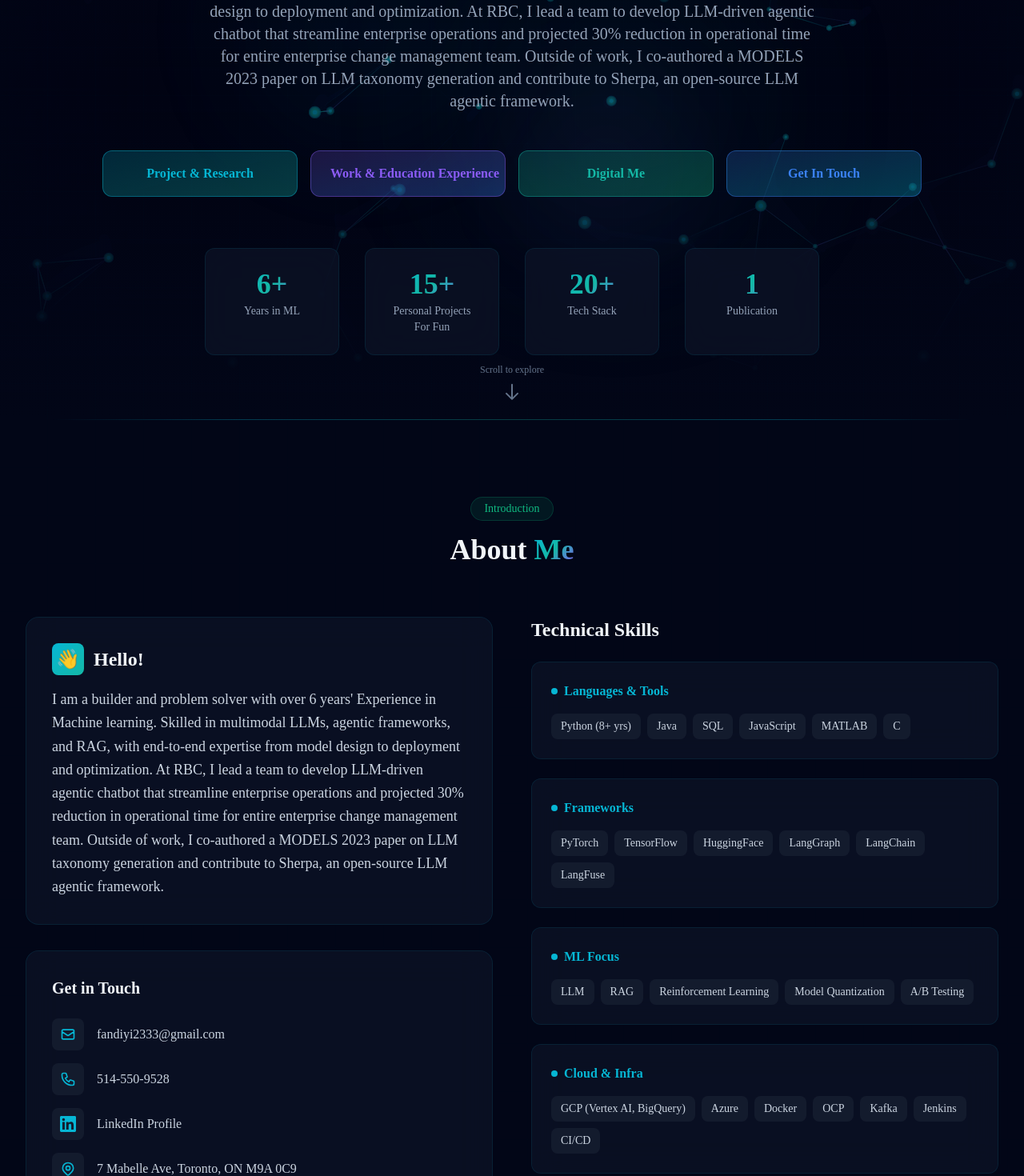
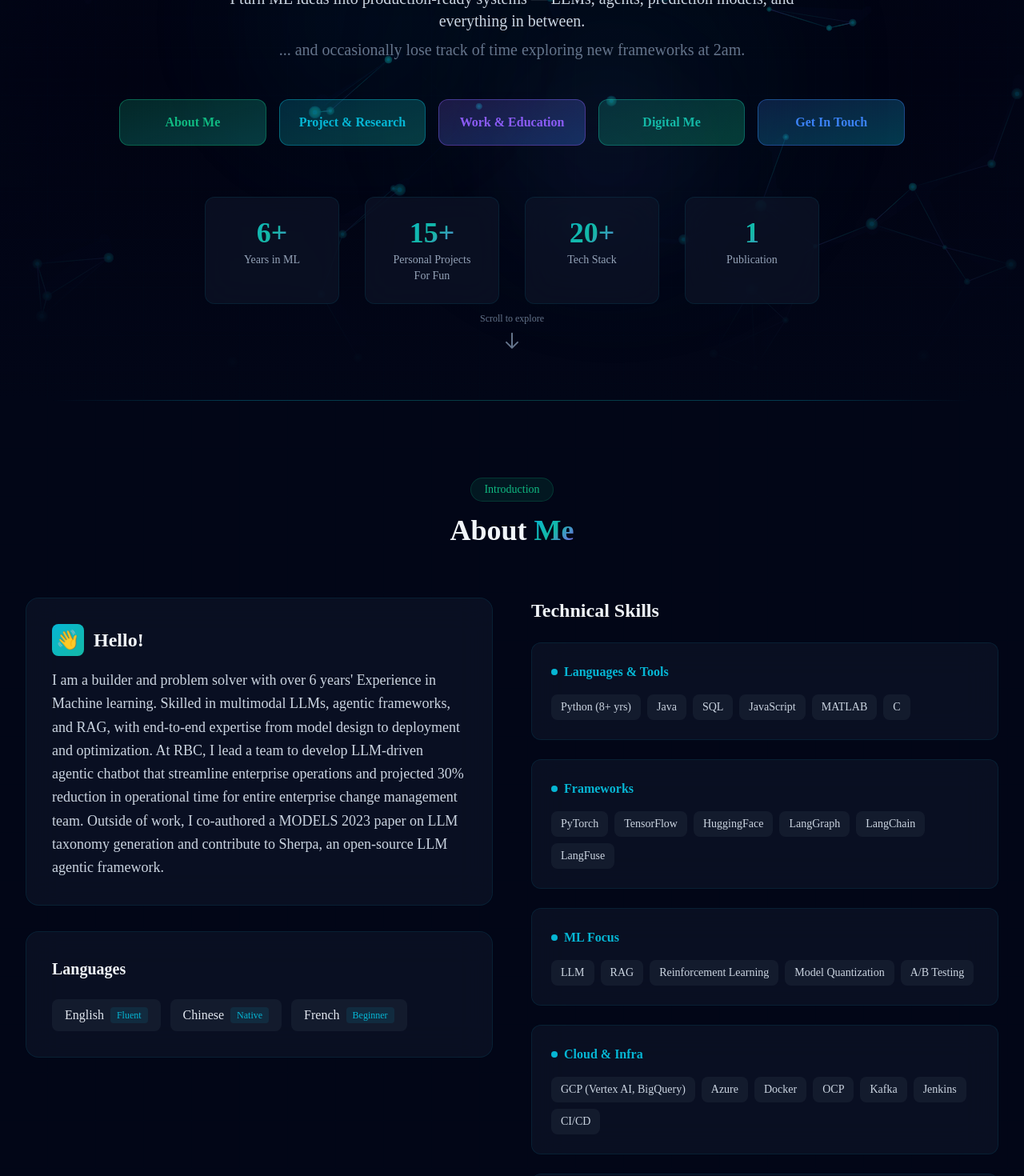
Before and after one commit to Bubbletea98/personal_website, a Next.js app: page / in a window 1280 px wide. Shown: the part 300-1770 px from the top of the page at 80% size. Built offline with nearby package versions, Linux system fonts and the light colour scheme.

Commit message:
Update Hero section: new intro, 5 CTA buttons, remove duplicate contact info from About

```diff
--- a/src/components/About.tsx
+++ b/src/components/About.tsx
@@ -46,107 +46,6 @@ export default function About() {
               <p className="text-slate-300 leading-relaxed text-lg">
                 {personal.highlight}
               </p>
-            </div>
-
-            {/* Contact Info */}
-            <div className="glass-card rounded-2xl p-8">
-              <h3 className="text-xl font-bold mb-6 text-slate-100">
-                Get in Touch
-              </h3>
-              <div className="space-y-4">
-                <a
-                  href={`mailto:${personal.email}`}
-                  className="flex items-center gap-4 group"
-                >
-                  <div className="w-10 h-10 rounded-lg bg-abyss-700/50 flex items-center justify-center group-hover:bg-neural-cyan/20 transition-colors">
-                    <svg
-                      className="w-5 h-5 text-neural-cyan"
-                      fill="none"
-                      stroke="currentColor"
-                      viewBox="0 0 24 24"
-                    >
-                      <path
-                        strokeLinecap="round"
-                        strokeLinejoin="round"
-                        strokeWidth={2}
-                        d="M3 8l7.89 5.26a2 2 0 002.22 0L21 8M5 19h14a2 2 0 002-2V7a2 2 0 00-2-2H5a2 2 0 00-2 2v10a2 2 0 002 2z"
-                      />
-                    </svg>
-                  </div>
-                  <span className="text-slate-300 group-hover:text-neural-cyan transition-colors">
-                    {personal.email}
-                  </span>
-                </a>
-
-                <a
-                  href={`tel:${personal.phone}`}
-                  className="flex items-center gap-4 group"
-                >
-                  <div className="w-10 h-10 rounded-lg bg-abyss-700/50 flex items-center justify-center group-hover:bg-neural-cyan/20 transition-colors">
-                    <svg
-                      className="w-5 h-5 text-neural-cyan"
-                      fill="none"
-                      stroke="currentColor"
-                      viewBox="0 0 24 24"
-                    >
-                      <path
-                        strokeLinecap="round"
-                        strokeLinejoin="round"
-                        strokeWidth={2}
-                        d="M3 5a2 2 0 012-2h3.28a1 1 0 01.948.684l1.498 4.493a1 1 0 01-.502 1.21l-2.257 1.13a11.042 11.042 0 005.516 5.516l1.13-2.257a1 1 0 011.21-.502l4.493 1.498a1 1 0 01.684.949V19a2 2 0 01-2 2h-1C9.716 21 3 14.284 3 6V5z"
-                      />
-                    </svg>
-                  </div>
-                  <span className="text-slate-300 group-hover:text-neural-cyan transition-colors">
-                    {personal.phone}
-                  </span>
-                </a>
-
-                <a
-                  href={personal.linkedin}
-                  target="_blank"
-                  rel="noopener noreferrer"
-                  className="flex items-center gap-4 group"
-                >
-                  <div className="w-10 h-10 rounded-lg bg-abyss-700/50 flex items-center justify-center group-hover:bg-neural-cyan/20 transition-colors">
-                    <svg
-                      className="w-5 h-5 text-neural-cyan"
-                      fill="currentColor"
-                      viewBox="0 0 24 24"
-                    >
-                      <path d="M20.447 20.452h-3.554v-5.569c0-1.328-.027-3.037-1.852-3.037-1.853 0-2.136 1.445-2.136 2.939v5.667H9.351V9h3.414v1.561h.046c.477-.9 1.637-1.85 3.37-1.85 3.601 0 4.267 2.37 4.267 5.455v6.286zM5.337 7.433c-1.144 0-2.063-.926-2.063-2.065 0-1.138.92-2.063 2.063-2.063 1.14 0 2.064.925 2.064 2.063 0 1.139-.925 2.065-2.064 2.065zm1.782 13.019H3.555V9h3.564v11.452zM22.225 0H1.771C.792 0 0 .774 0 1.729v20.542C0 23.227.792 24 1.771 24h20.451C23.2 24 24 23.227 24 22.271V1.729C24 .774 23.2 0 22.222 0h.003z" />
-                    </svg>
-                  </div>
-                  <span className="text-slate-300 group-hover:text-neural-cyan transition-colors">
-                    LinkedIn Profile
-                  </span>
-                </a>
-
-                <div className="flex items-center gap-4">
-                  <div className="w-10 h-10 rounded-lg bg-abyss-700/50 flex items-center justify-center">
-                    <svg
-                      className="w-5 h-5 text-neural-cyan"
-                      fill="none"
-                      stroke="currentColor"
-                      viewBox="0 0 24 24"
-                    >
-                      <path
-                        strokeLinecap="round"
-                        strokeLinejoin="round"
-                        strokeWidth={2}
-                        d="M17.657 16.657L13.414 20.9a1.998 1.998 0 01-2.827 0l-4.244-4.243a8 8 0 1111.314 0z"
-                      />
-                      <path
-                        strokeLinecap="round"
-                        strokeLinejoin="round"
-                        strokeWidth={2}
-                        d="M15 11a3 3 0 11-6 0 3 3 0 016 0z"
-                      />
-                    </svg>
-                  </div>
-                  <span className="text-slate-300">{personal.address}</span>
-                </div>
-              </div>
             </div>
 
             {/* Languages */}
--- a/src/components/Hero.tsx
+++ b/src/components/Hero.tsx
@@ -84,18 +84,28 @@ export default function Hero() {
           </motion.div>
 
           {/* Description */}
-          <motion.p
+          <motion.div
             variants={itemVariants}
-            className="max-w-3xl mx-auto text-lg md:text-xl text-slate-400 leading-relaxed mb-12"
+            className="max-w-3xl mx-auto text-lg md:text-xl leading-relaxed mb-12 text-center"
           >
-            {RESUME_DATA.personal.highlight}
-          </motion.p>
+            <p className="text-slate-300">I turn ML ideas into production-ready systems — LLMs, agents, prediction models, and everything in between.</p>
+            <p className="text-slate-500 mt-2">... and occasionally lose track of time exploring new frameworks at 2am.</p>
+          </motion.div>
 
           {/* CTA Buttons */}
           <motion.div
             variants={itemVariants}
-            className="grid grid-cols-2 lg:grid-cols-4 gap-3 sm:gap-4 max-w-5xl mx-auto mb-16"
+            className="grid grid-cols-2 md:grid-cols-3 lg:grid-cols-5 gap-3 sm:gap-4 max-w-6xl mx-auto mb-16"
           >
+            <motion.a
+              href="#about"
+              whileHover={{ scale: 1.03, y: -2 }}
+              whileTap={{ scale: 0.98 }}
+              className="whitespace-nowrap px-4 py-3 sm:px-6 sm:py-4 rounded-xl bg-gradient-to-br from-neural-emerald/20 to-neural-teal/30 border border-neural-emerald/40 text-neural-emerald font-semibold text-sm sm:text-base text-center hover:from-neural-emerald/30 hover:to-neural-teal/40 hover:border-neural-emerald/60 transition-all hover:shadow-[0_0_25px_rgba(16,185,129,0.3)]"
+            >
+              About Me
+            </motion.a>
+
             <motion.a
               href="#projects"
               whileHover={{ scale: 1.03, y: -2 }}
@@ -111,7 +121,7 @@ export default function Hero() {
               whileTap={{ scale: 0.98 }}
               className="whitespace-nowrap px-4 py-3 sm:px-6 sm:py-4 rounded-xl bg-gradient-to-br from-neural-violet/20 to-neural-blue/30 border border-neural-violet/40 text-neural-violet font-semibold text-sm sm:text-base text-center hover:from-neural-violet/30 hover:to-neural-blue/40 hover:border-neural-violet/60 transition-all hover:shadow-[0_0_25px_rgba(139,92,246,0.3)]"
             >
-              Work & Education Experience
+              Work & Education
             </motion.a>
 
             <motion.a
--- a/src/data/config.ts
+++ b/src/data/config.ts
@@ -77,7 +77,7 @@ export const RESUME_DATA: ResumeData = {
   // ═══════════════════════════════════════════════════════════════════════════
   personal: {
     name: "Fandi Yi",
-    address: "7 Mabelle Ave, Toronto, ON M9A 0C9",
+    address: "Toronto, ON M9A 0C9",
     phone: "514-550-9528",
     email: "fandiyi2333@gmail.com",
     linkedin: "https://www.linkedin.com/in/fandi-yi-/",
```
